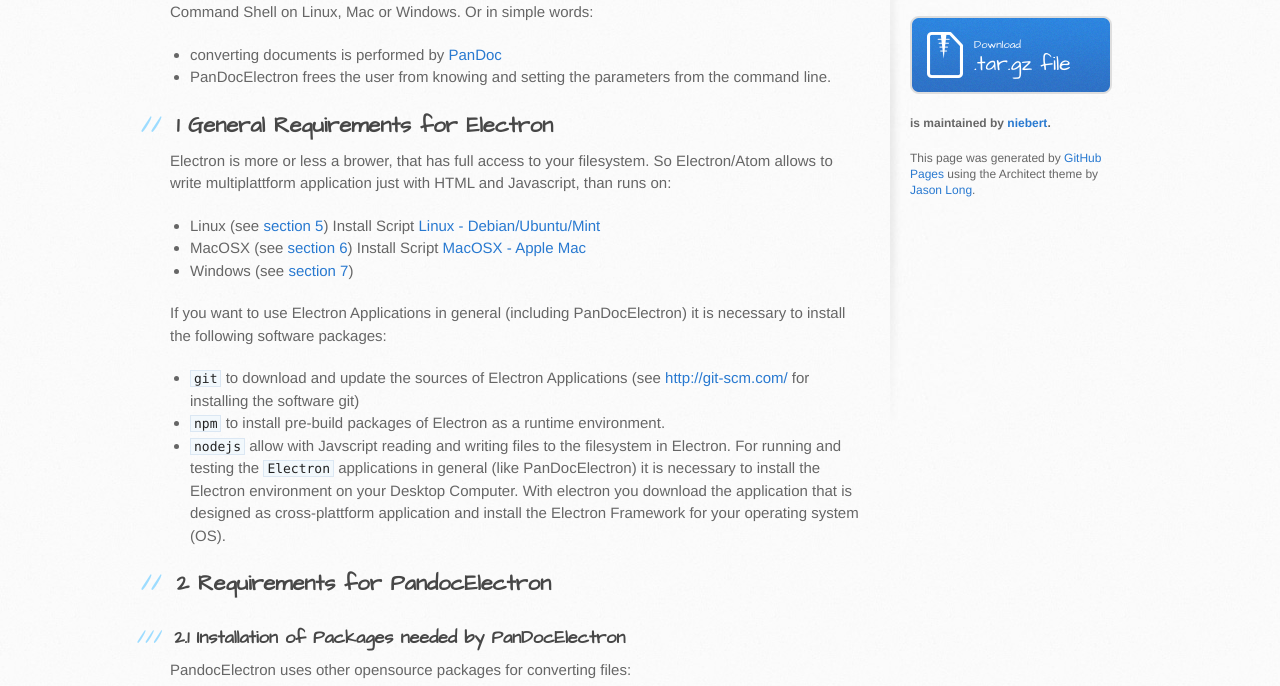
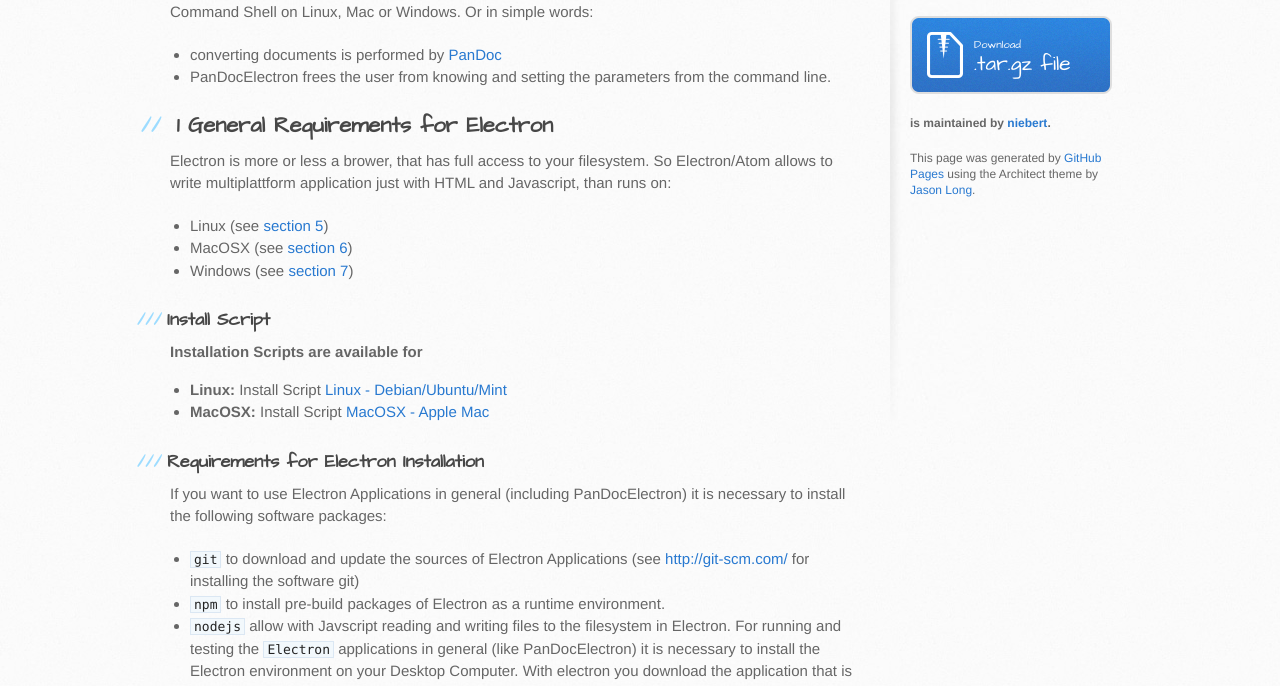
Before and after one commit to niebert/PanDocElectron, a plain HTML site: page index.html in a window 1280 px wide. Shown: the part 384-1070 px from the top of the page. Drawn offline with Linux system fonts and the light colour scheme.

Commit message:
Index Update href Typo removed. Script Link updated

```diff
--- a/index.html
+++ b/index.html
@@ -45,11 +45,19 @@
 <p>Electron is more or less a brower, that has full access to your filesystem. So Electron/Atom allows to write multiplattform application just with HTML and Javascript, than runs on:</p>
 
 <ul>
-<li>Linux (see <a herf="#SEC5">section 5</a>) Install Script  <a href="install/install_linux.sh" target="_blank">Linux - Debian/Ubuntu/Mint</a></li>
-<li>MacOSX (see <a herf="#SEC6">section 6</a>) Install Script <a href="install/install_mac.sh" target="_blank">MacOSX - Apple Mac</a></li>
-<li>Windows (see <a herf="#SEC7">section 7</a>)</li>
+<li>Linux (see <a href="#SEC5">section 5</a>) </li>
+<li>MacOSX (see <a href="#SEC6">section 6</a>) </li>
+<li>Windows (see <a href="#SEC7">section 7</a>)</li>
+</ul>
+<h3>Install Script</h3>
+<b>Installation Scripts are available for </b>
+<ul>
+<li><b>Linux:</b> Install Script  <a href="install/install_linux.sh" target="_blank">Linux - Debian/Ubuntu/Mint</a></li>
+<li><b>MacOSX:</b> Install Script <a href="install/install_mac.sh" target="_blank">MacOSX - Apple Mac</a></li>
 </ul>
 
+
+<h3>Requirements for Electron Installation</h3>
 <p>If you want to use Electron Applications in general (including PanDocElectron) it is necessary to install the following software packages:</p>
 
 <ul>
```
